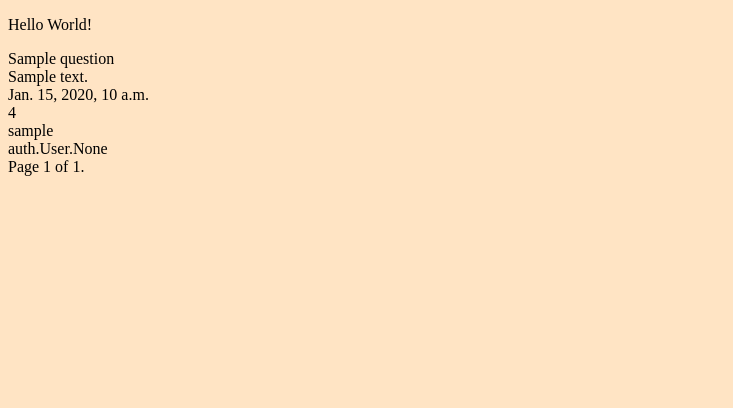
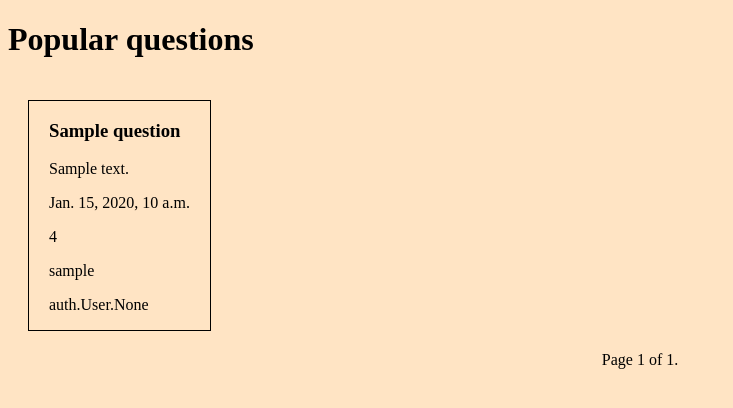
Before and after one commit to vigoroous/StepikBullshit, a Django app: page /popular/ in a window 1280 px wide. Shown: the top 408 px of the page, without its empty margins (0-733 px from the left). Run offline with Django 3.2, Linux system fonts and the light colour scheme; tables that the repository leaves empty hold one stand-in row (values such as "Sample post").

Commit message:
Finished pagination

```diff
--- a/ask/qa/views.py
+++ b/ask/qa/views.py
@@ -10,7 +10,17 @@
 
 
 def home(request):
-    pass
+    try:
+        limit = int(request.GET.get('limit', 10))
+    except:
+        limit = 10
+    try:
+        page = int(request.GET.get('page', 1))
+    except:
+        page = 1
+    paginator = Paginator(Question.objects.new(), limit)
+    articles = paginator.page(page)
+    return render(request, 'qa/popular.html', {'articles': articles, 'type': 0})
 
 
 def popular(request):
@@ -22,9 +32,9 @@
         page = int(request.GET.get('page', 1))
     except:
         page = 1
-    paginator = Paginator(Question.objects.all(), limit)
+    paginator = Paginator(Question.objects.popular(), limit)
     articles = paginator.page(page)
-    return render(request, 'qa/popular.html', {'articles': articles})
+    return render(request, 'qa/popular.html', {'articles': articles, 'type': 1})
 
 
 
--- a/ask/static/css/main.css
+++ b/ask/static/css/main.css
@@ -1,3 +1,19 @@
 body {
     background-color: bisque;
 }
+
+.questions {
+    display: flex;
+    flex-wrap: wrap;
+}
+
+.questions__single {
+    margin: 20px;
+    border: solid 1px black;
+    padding: 0px 20px;
+    max-width: 280px;
+}
+
+.pagination {
+    text-align: center;
+}
--- a/ask/templates/qa/popular.html
+++ b/ask/templates/qa/popular.html
@@ -7,17 +7,26 @@
 </head>
 
 <body>
-    <p>Hello World!</p>
-    {% for question in articles %}
-    {# Each "contact" is a Contact model object. #}
-    {{ question.title }}<br>
-    {{ question.text }}<br>
-    {{ question.added_at }}<br>
-    {{ question.rating }}<br>
-    {{ question.author }}<br>
-    {{ question.likes }}<br>
-    {% endfor %}
-
+    {% if type == 0 %}
+    <h1>Recent questions</h1>
+    {% elif type == 1 %}
+    <h1>Popular questions</h1>
+    {% else %}
+    <p>Error occured</p>
+    {% endif %}
+    <div class="questions">
+        {% for question in articles %}
+        {# Each "contact" is a Contact model object. #}
+        <div class="questions__single">
+            <h3>{{ question.title }}</h3>
+            <p>{{ question.text }}</p>
+            <p>{{ question.added_at }}</p>
+            <p>{{ question.rating }}</p>
+            <p>{{ question.author }}</p>
+            <p>{{ question.likes }}</p>
+        </div>
+        {% endfor %}
+    </div>
     <div class="pagination">
         <span class="step-links">
             {% if articles.has_previous %}
```
Also changed, not shown: ask/templates/qa/question.html (+9 -5 lines).
